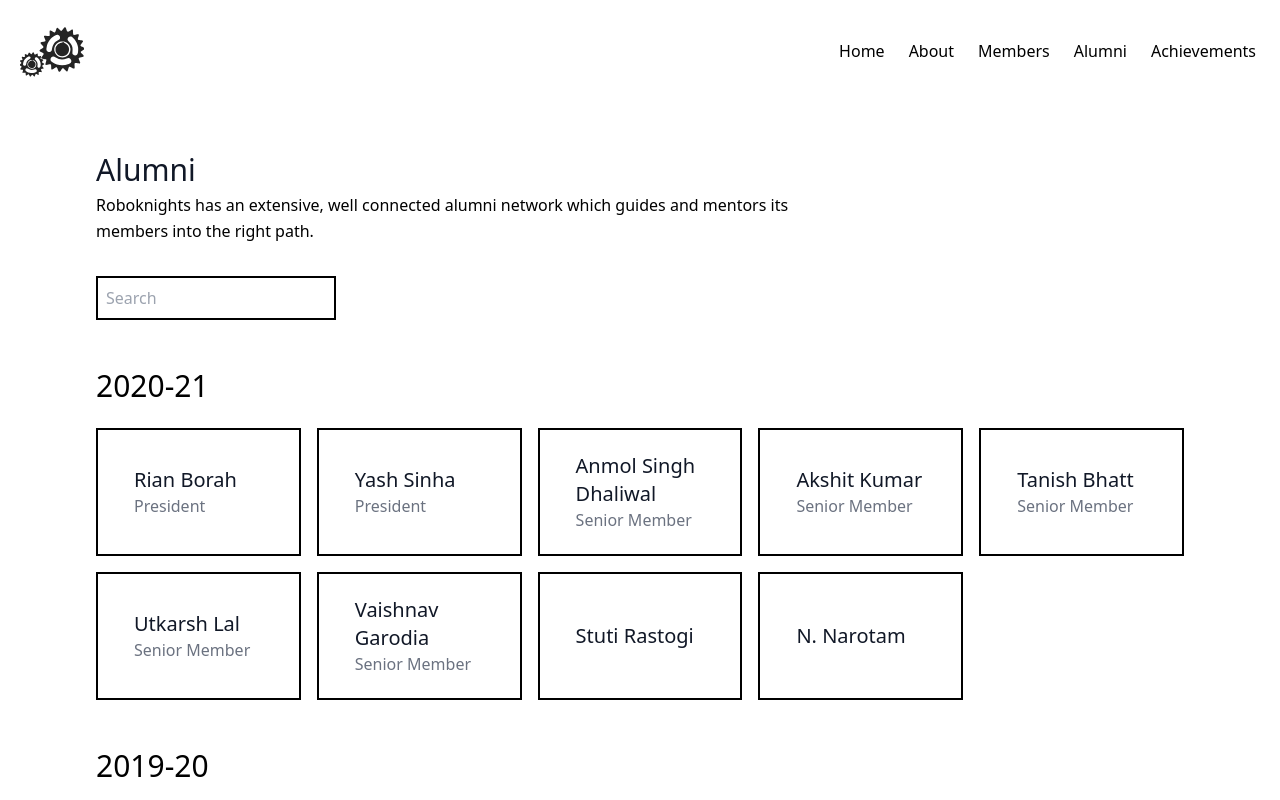
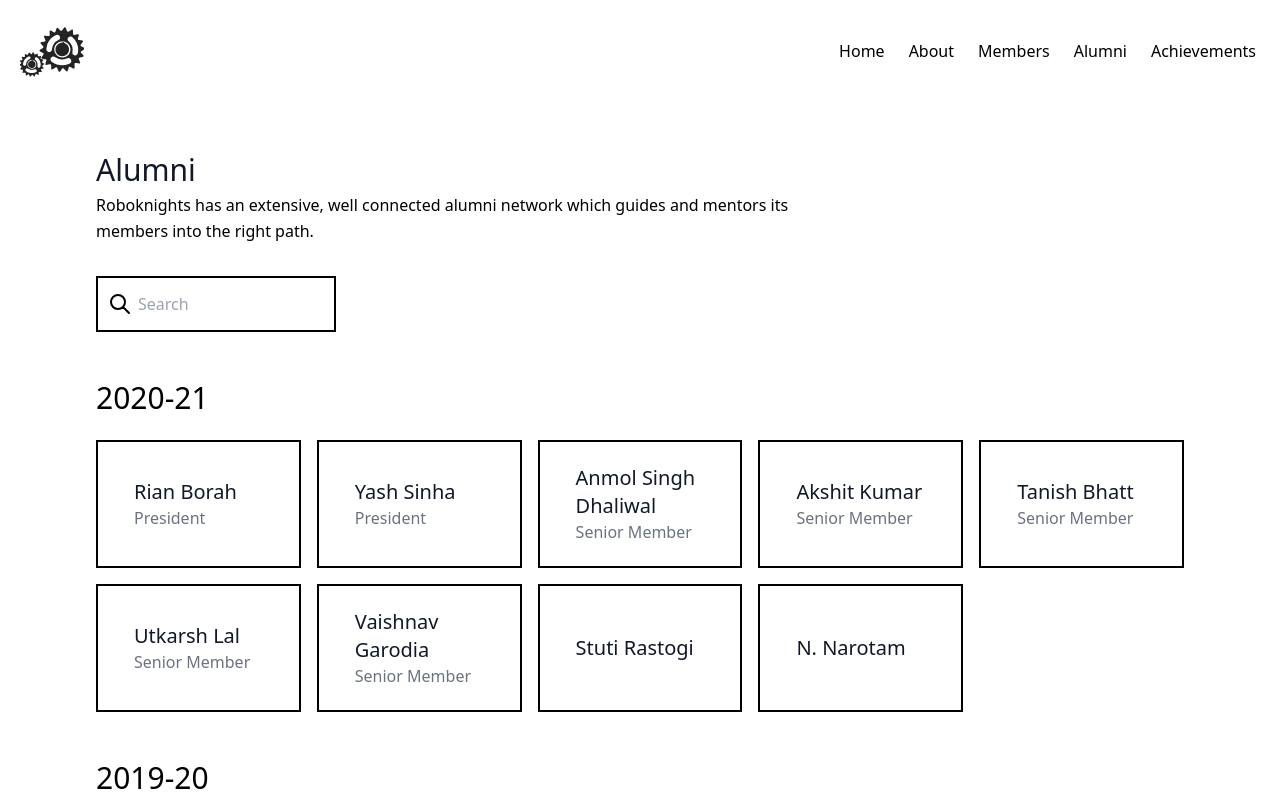
Before and after one commit to RoboKnights-Clan/RoboKnights-Clan.github.io, a Next.js app: page /alumni in a window 1280 px wide. Shown: the top 800 px of the page. Built offline with nearby package versions, Linux system fonts and the light colour scheme.

Commit message:
feat: search icon

```diff
--- a/pages/alumni.tsx
+++ b/pages/alumni.tsx
@@ -36,13 +36,35 @@ const AlumniPage = () => {
             Roboknights has an extensive, well connected alumni network which
             guides and mentors its members into the right path.
           </p>
-          <input
-            id={"search"}
-            type="text"
-            className="border-2 p-2 border-black w-60"
-            placeholder="Search"
-            onInput={onSearchBarChange}
-          />
+          <div className="container">
+            <div className="relative">
+              <div className="absolute top-4 left-3">
+                {" "}
+                <svg
+                  xmlns="http://www.w3.org/2000/svg"
+                  className="h-6 w-6"
+                  fill="none"
+                  viewBox="0 0 24 24"
+                  stroke="currentColor"
+                  strokeWidth={2}
+                >
+                  <path
+                    strokeLinecap="round"
+                    strokeLinejoin="round"
+                    d="M21 21l-6-6m2-5a7 7 0 11-14 0 7 7 0 0114 0z"
+                  />
+                </svg>
+                <i className="fa fa-search text-gray-400 z-20 hover:text-gray-500"></i>{" "}
+              </div>{" "}
+              <input
+                id="search"
+                type="text"
+                className="h-14 w-60 pl-10 pr-20 z-0 focus:shadow focus:outline-none border-2 p-2 border-black"
+                placeholder="Search"
+                onInput={onSearchBarChange}
+              />
+            </div>
+          </div>
         </div>
         {shownAlumni
           .filter((a) => a.people.length > 0)
```
